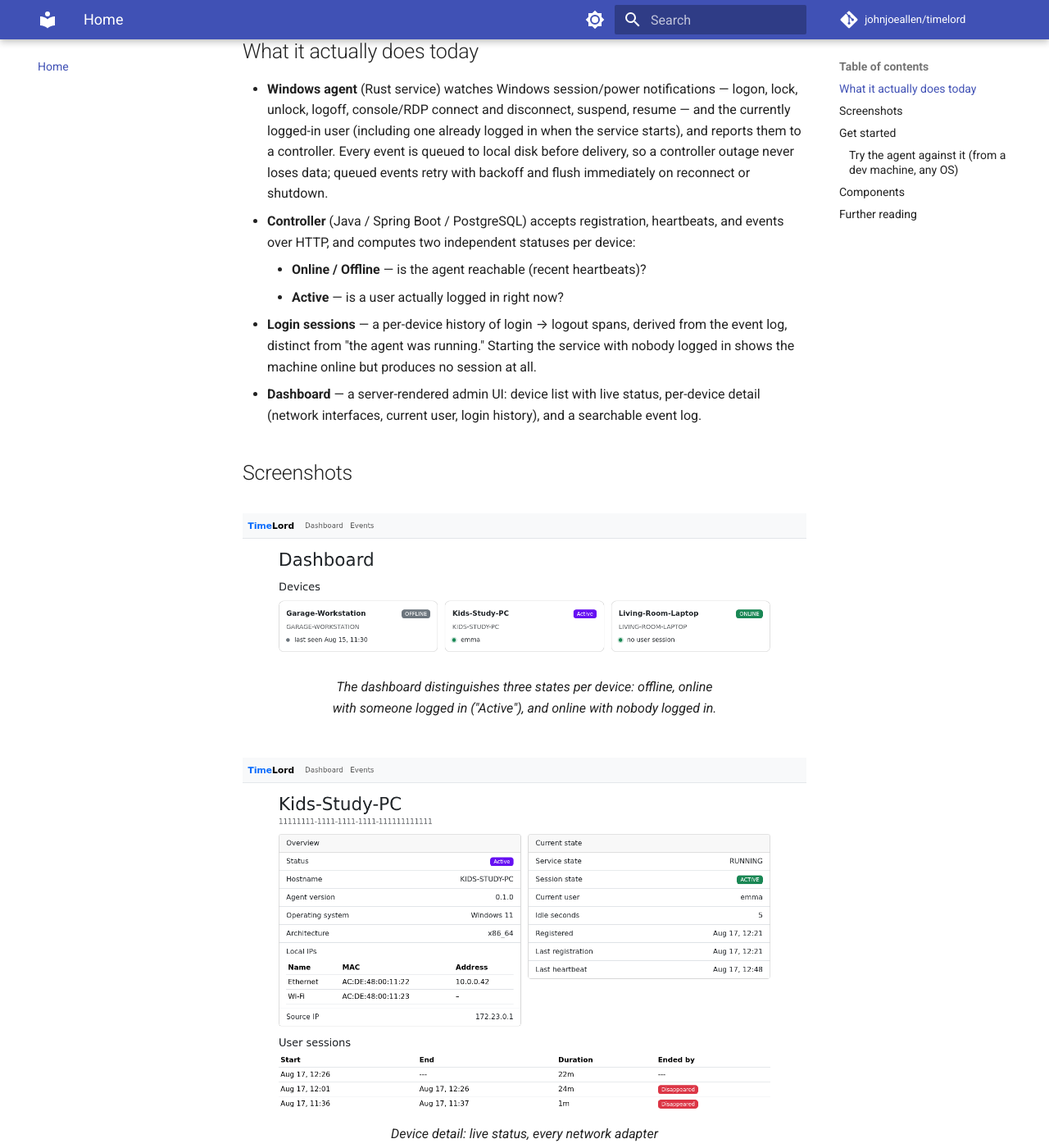
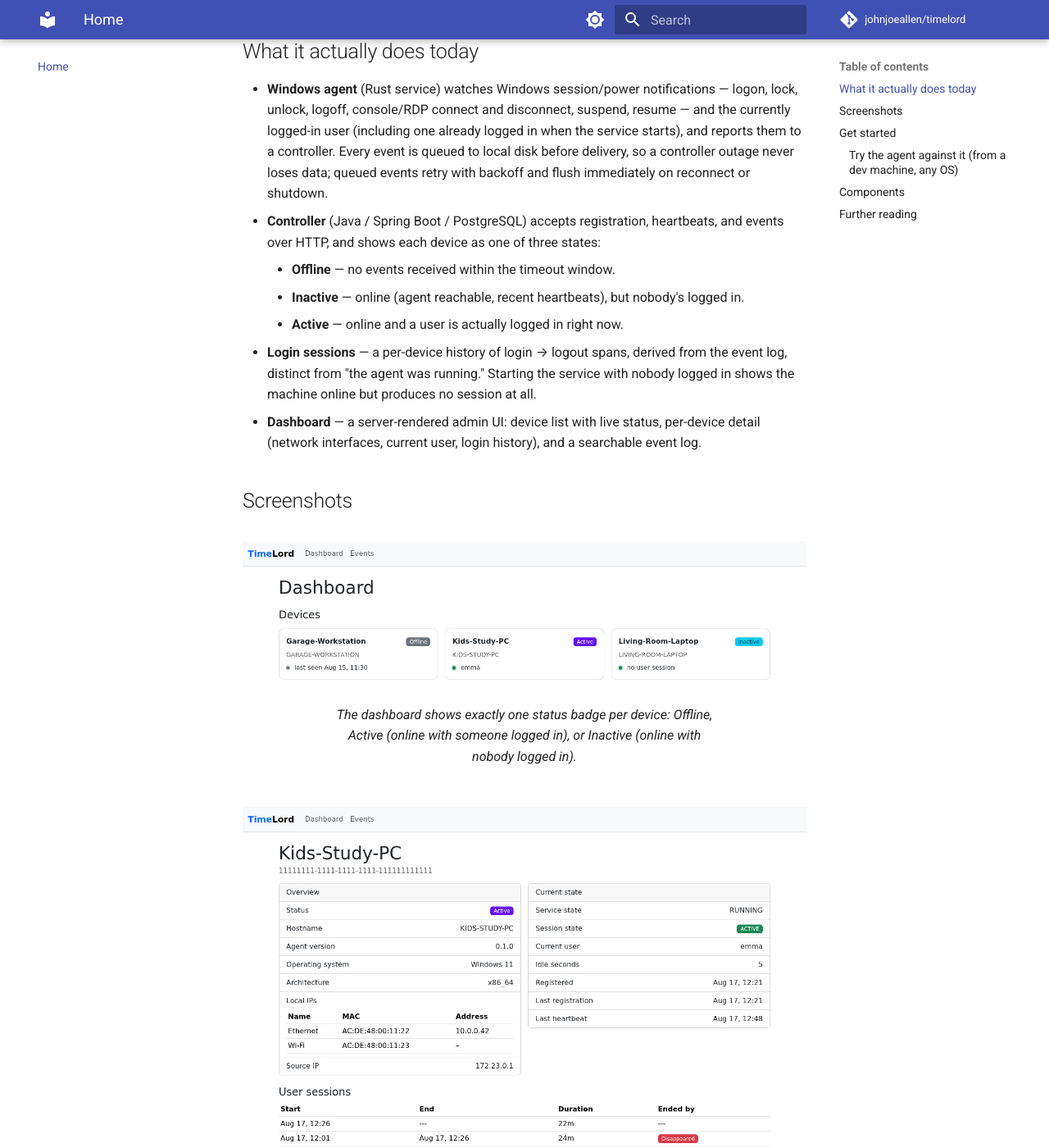
Before and after one commit to johnjoeallen/timelord, an MkDocs documentation site: the page built from docs/index.md, in a window 1280 px wide and 1400 px high, scrolled down 662 px. Shown: the whole window at 82% size. Built offline with MkDocs 1.6.1 and Material for MkDocs 9.7.7, drawn with Linux system fonts in a browser that asks for light colours; comment, search, counter and statistics services are not loaded; the version menu is left out.

Commit message:
Fix broken Discovery sequence diagram; split dashboard status into Offline/Inactive/Active
The Discovery sequence mermaid diagram was rendering as plain text instead
of a diagram. Root cause: a semicolon in a Note's text ("validate
protocol/version/requestId/URL; if multiple replies...") — mermaid treats
';' as a statement separator, so it split the Note mid-sentence and the
remainder became an invalid trailing statement, a real parse error (not a
client-side rendering/race issue). Replaced with a comma; both diagrams now
render correctly.

Also splits the dashboard/device-detail status badge into three mutually
exclusive states instead of two: Offline, Active (online + someone logged
in), and Inactive (online but nobody logged in) — previously "online, no
user" just showed the generic "Online" label reused from the raw device
status enum, which didn't distinguish it from "online and active" as
clearly as the three-state model this device status is actually meant to
convey.

Co-Authored-By: Claude Sonnet 5 <noreply@anthropic.com>

```diff
--- a/docs/index.md
+++ b/docs/index.md
@@ -29,9 +29,10 @@ for how long, and whether the machine is even reachable — and shows it on a li
   a controller. Every event is queued to local disk before delivery, so a controller outage never
   loses data; queued events retry with backoff and flush immediately on reconnect or shutdown.
 - **Controller** (Java / Spring Boot / PostgreSQL) accepts registration, heartbeats, and events
-  over HTTP, and computes two independent statuses per device:
-    - **Online / Offline** — is the agent reachable (recent heartbeats)?
-    - **Active** — is a user actually logged in right now?
+  over HTTP, and shows each device as one of three states:
+    - **Offline** — no events received within the timeout window.
+    - **Inactive** — online (agent reachable, recent heartbeats), but nobody's logged in.
+    - **Active** — online and a user is actually logged in right now.
 - **Login sessions** — a per-device history of login → logout spans, derived from the event log,
   distinct from "the agent was running." Starting the service with nobody logged in shows the
   machine online but produces no session at all.
@@ -41,9 +42,9 @@ for how long, and whether the machine is even reachable — and shows it on a li
 ## Screenshots
 
 <figure markdown>
-  ![Dashboard showing three devices: offline, online-and-active, online-with-no-user](images/dashboard.png)
-  <figcaption>The dashboard distinguishes three states per device: offline, online with someone
-  logged in ("Active"), and online with nobody logged in.</figcaption>
+  ![Dashboard showing three devices: Offline, Active, and Inactive](images/dashboard.png)
+  <figcaption>The dashboard shows exactly one status badge per device: Offline, Active (online with
+  someone logged in), or Inactive (online with nobody logged in).</figcaption>
 </figure>
 
 <figure markdown>
```
Also changed, not shown: controller/src/main/resources/static/css/timelord.css (+8 -5 lines), controller/src/main/resources/templates/dashboard.html (+4 -3 lines), controller/src/main/resources/templates/device-detail.html (+4 -3 lines), docs/architecture.md (+1 -1 lines), docs/images/dashboard.png.
